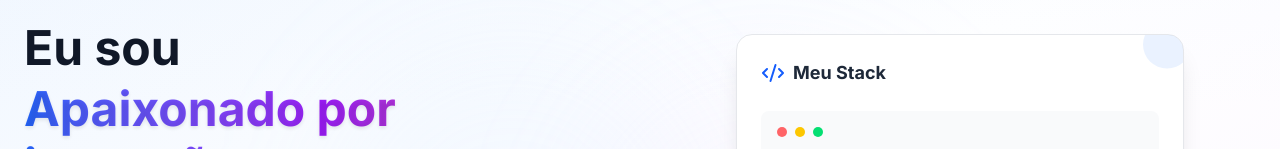
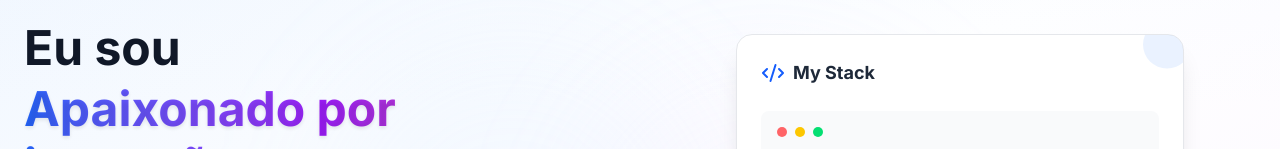
Before and after one commit to Leoarf/my-portfolio, a Next.js app: page / in a window 1280 px wide. Shown: the part 152-301 px from the top of the page. Built offline with nearby package versions, Linux system fonts and the light colour scheme.

Commit message:
refactor: It changes an expression that doesn't make much sense in Brazilian Portuguese

```diff
--- a/app/components/sections/hero/HeroCard.tsx
+++ b/app/components/sections/hero/HeroCard.tsx
@@ -25,7 +25,7 @@ function CardHeader() {
     <div className="flex items-center gap-2 mb-6">
       <Code2 className="h-6 w-6 text-blue-600 dark:text-blue-400" />
       <span className="text-lg font-bold text-gray-800 dark:text-gray-200">
-        Meu Stack
+        My Stack
       </span>
     </div>
   );
```
